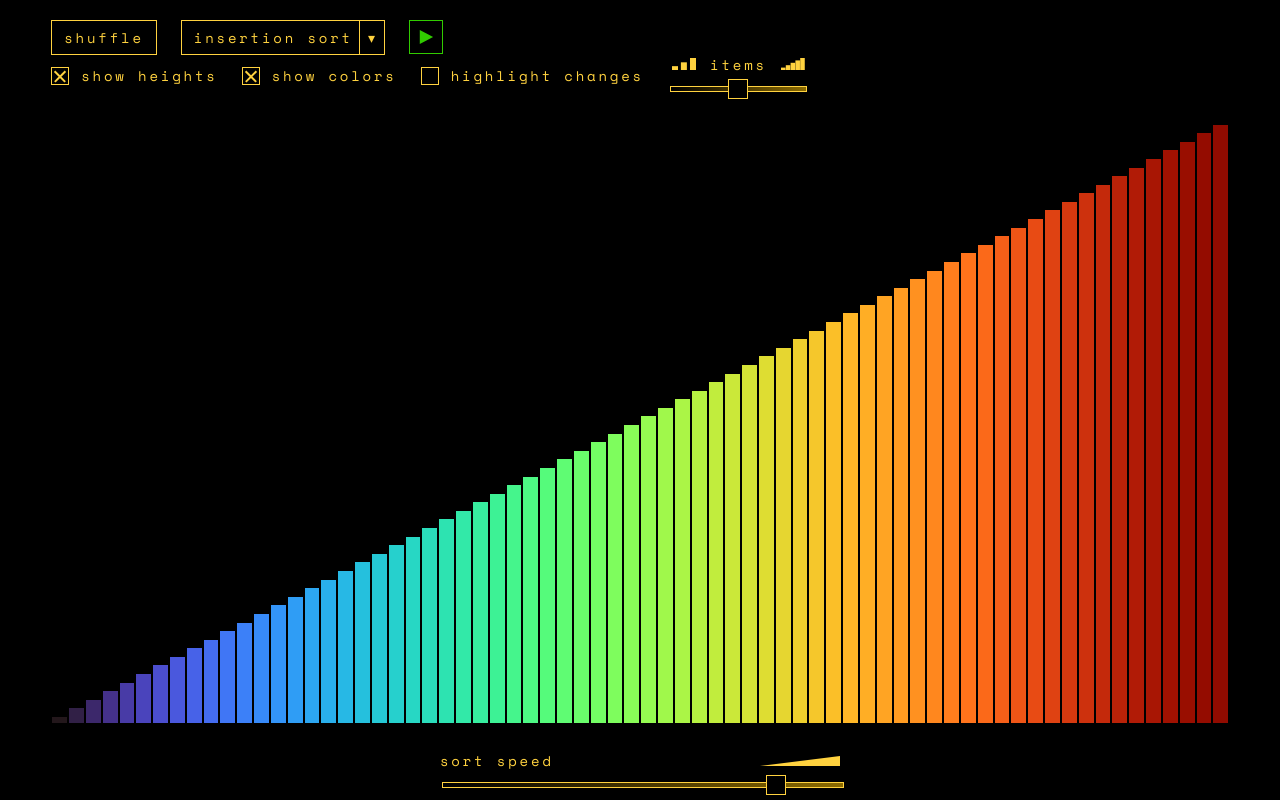
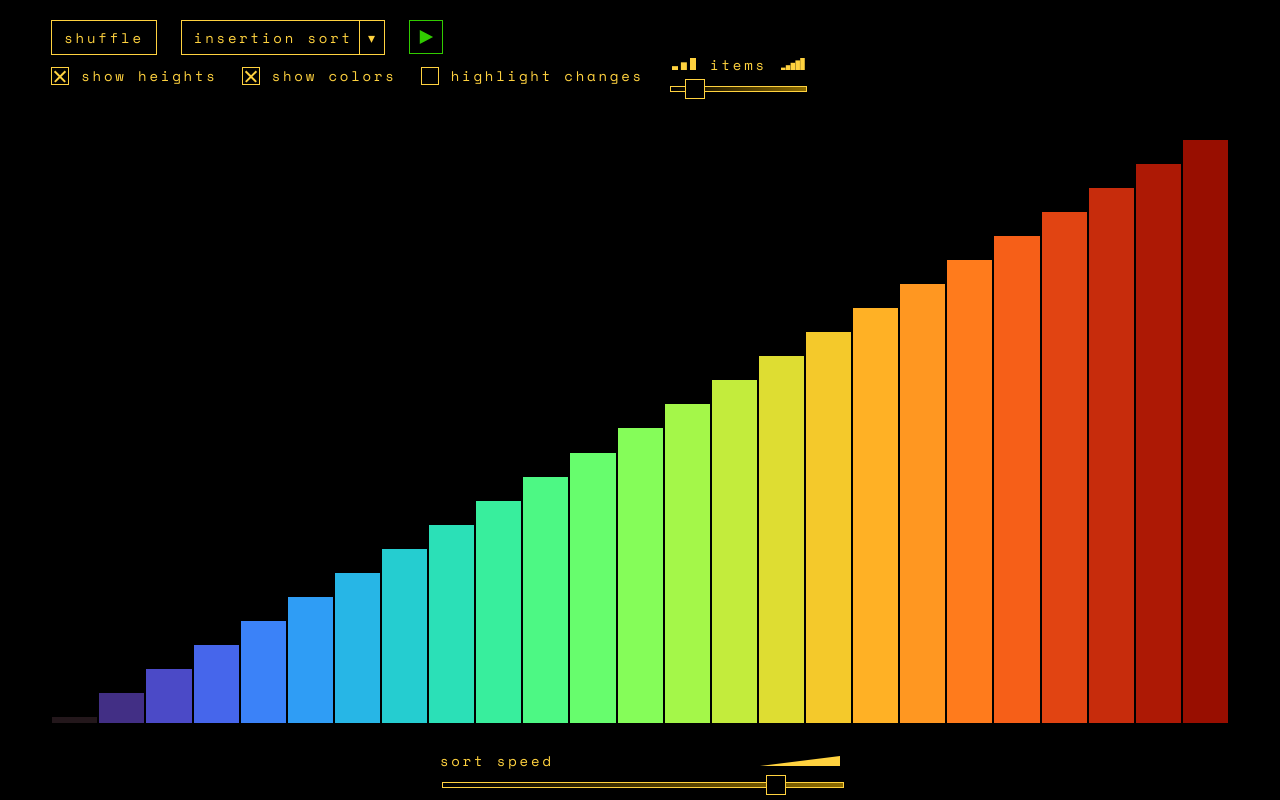
Before and after one commit to tohanian/javascript-sorting-algorithms, a Vue app in the folder sorting-demo/: page / in a window 1280 px wide. Built offline with nearby package versions, Linux system fonts and the light colour scheme.

Commit message:
Add bubble sort demo

```diff
--- a/sorting-demo/src/components/SortVis.vue
+++ b/sorting-demo/src/components/SortVis.vue
@@ -39,6 +39,10 @@ export default {
       type: Boolean,
       default: false,
     },
+    sortInProcess: {
+      type: Boolean,
+      default: false,
+    },
   },
   watch: {
     collection(val, oldVal) {
@@ -55,16 +59,19 @@ export default {
       if (this.numOfItemsTransition) {
         return '#F4869D';
       }
+
       const baseColor = this.showColorScale ? item.colorScale : '#EE4266';
-      if (this.showChanges && item.flag === 'insertItem') {
-        return 'white';
+      if (this.showChanges) {
+        if (item.flag === 'compareItem') {
+          return 'white';
+        }
       }
       return baseColor;
     },
     getItemBorderColor(item) {
       let borderColor = 'black';
       if (this.showChanges) {
-        if (item.flag === 'insertItem' || item.flag === 'lastInserted') {
+        if (item.flag === 'compareItem' || item.flag === 'lastSorted') {
           borderColor = 'white';
         }
       }
@@ -76,11 +83,17 @@ export default {
       }
       return `1px solid ${this.getItemBorderColor(item)}`;
     },
-    getItemTransition() {
+    getItemTransition(item) {
       if (this.numOfItemsTransition) {
         return 'none';
+      } if (!this.sortInProcess) {
+        return 'background-color 1.1s ease-in';
       }
-      return 'background-color 1.1s ease-out';
+      if (item.flag === 'lastSorted') {
+        return 'background-color 0.8s ease-in';
+      }
+
+      return 'background-color .1s ease-in';
     },
   },
 };
--- a/sorting-demo/src/views/Home.vue
+++ b/sorting-demo/src/views/Home.vue
@@ -24,6 +24,7 @@
         :showHeights="showHeights"
         :showColorScale="showColorScale"
         :showChanges="showChanges"
+        :sortInProcess="sortInProcess"
       />
     </div>
     <div class="speed-slider-wrapper">
@@ -52,6 +53,8 @@ export default {
       sortType: 'insertionSort',
       sortTypeItems: [{
         text: 'Insertion Sort', value: 'insertionSort',
+      }, {
+        text: 'Bubble Sort', value: 'bubbleSort',
       }],
 
       // Visualization params
@@ -59,13 +62,13 @@ export default {
       showColorScale: true,
       showChanges: false,
       speedSliderValue: 85,
-      numOfElementsSliderValue: 4,
+      numOfElementsSliderValue: 1,
 
       // Sort states
       sortInProcess: false,
       outerLoopIndex: 0,
       outerLoopTimeout: undefined,
-      innerLoopIndex: undefined,
+      innerLoopIndex: 0,
       innerLoopTimeout: undefined,
     };
   },
@@ -131,7 +134,11 @@ export default {
     stopSorting() {
       clearTimeout(this.innerLoopTimeout);
       clearTimeout(this.outerLoopTimeout);
-      this.outerLoopIndex = this.innerLoopIndex + 1;
+      if (this.sortType === 'insertionSort') {
+        this.outerLoopIndex = this.innerLoopIndex + 1;
+      } else if (this.sortType === 'bubbleSort') {
+        // this.outerLoopIndex = this.outerLoopIndex - 1;
+      }
     },
     startSorting() {
       if (this.sortType && this[this.sortType]) {
@@ -169,12 +176,12 @@ export default {
                 insertionSortInnerLoop(j);
               } else {
                 valuesToSort = valuesToSort.map((item) => {
-                  if (item.flag === 'lastInserted') {
+                  if (item.flag === 'lastSorted') {
                     return { ...item, flag: 'sortedItem' };
                   }
                   return item;
                 });
-                valuesToSort[j + 1] = { ...temp, flag: 'lastInserted' };
+                valuesToSort[j + 1] = { ...temp, flag: 'lastSorted' };
 
                 this.collection = valuesToSort;
 
@@ -208,7 +215,7 @@ export default {
     },
     resetSortState() {
       this.outerLoopIndex = 0;
-      this.innerLoopIndex = undefined;
+      this.innerLoopIndex = 0;
       clearTimeout(this.outerLoopTimeout);
       clearTimeout(this.innerLoopTimeout);
     },
@@ -221,6 +228,60 @@ export default {
     onNumOfElementsSliderInput(numOfElementsSliderValue) {
       this.numOfElementsSliderValue = numOfElementsSliderValue;
       this.collection = this.initializeCollection();
+    },
+    bubbleSort() {
+      const valuesToSort = [...this.collection];
+      const bubbleSortOuterLoop = (i) => {
+        this.outerLoopTimeout = setTimeout(() => {
+          const bubbleSortInnerLoop = (j) => {
+            this.innerLoopTimeout = setTimeout(() => {
+              if (valuesToSort[j + 1] && valuesToSort[j].value > valuesToSort[j + 1].value) {
+                const temp = valuesToSort[j];
+                valuesToSort[j] = valuesToSort[j + 1];
+                valuesToSort[j + 1] = temp;
+              }
+
+              this.collection = valuesToSort.map((item, index) => {
+                if (index === j + 1) {
+                  return { ...item, flag: 'bubbleUpItem' };
+                } if (index === valuesToSort.length - i) {
+                  return { ...item, flag: 'lastSorted' };
+                }
+                return item;
+              });
+
+              j += 1;
+
+              if (j < valuesToSort.length - i - 1) {
+                this.innerLoopIndex = j;
+                bubbleSortInnerLoop(j);
+              } else if (i < valuesToSort.length) {
+                i += 1;
+                this.innerLoopIndex = 0;
+                this.outerLoopIndex = i;
+                bubbleSortOuterLoop(i);
+                this.collection = valuesToSort.map((item, index) => {
+                  if (index === j) {
+                    return { ...item, flag: 'bubbleUpItem' };
+                  }
+                  return item;
+                });
+              } else {
+                setTimeout(() => {
+                  this.collection = this.collection.map(item => ({
+                    ...item,
+                    flag: 'none',
+                  }));
+                  this.onSortComplete();
+                }, this.sortSpeed);
+              }
+            }, this.sortSpeed);
+          };
+          bubbleSortInnerLoop(this.innerLoopIndex);
+        }, this.sortSpeed);
+      };
+
+      bubbleSortOuterLoop(this.outerLoopIndex);
     },
   },
 };
```
